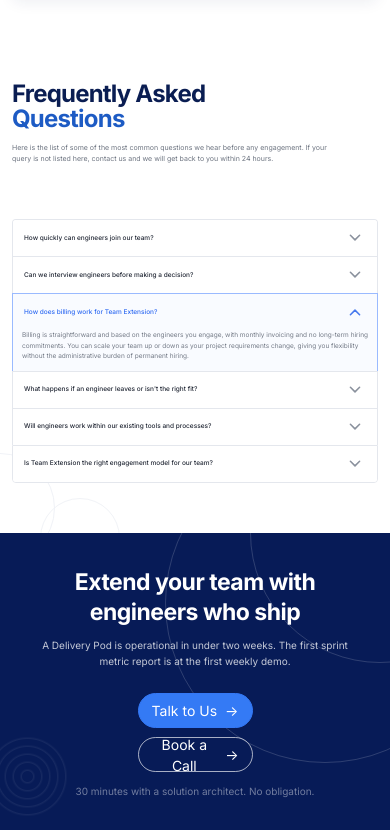
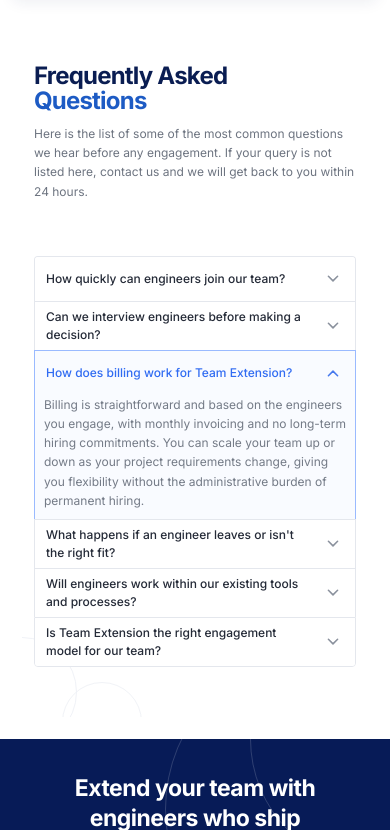
Before and after one commit to prabhatrana666/Assignment-Vinove, a React (Vite) app: page / in a window 390 px wide. Shown: the part 5294-6124 px from the top of the page. Built offline with nearby package versions, Linux system fonts and the light colour scheme.

Commit message:
PROOF SECTION START

```diff
--- a/src/components/extend_team/Extend.css
+++ b/src/components/extend_team/Extend.css
@@ -921,10 +921,11 @@ button {
 
   .hero-btn {
     width: 115px;
+    font-size: 12px;
   }
 
   .hero-note {
-    font-size: 10px;
+    font-size: 11px;
   }
 
 
--- a/src/components/proof/Proof.css
+++ b/src/components/proof/Proof.css
@@ -623,7 +623,8 @@
     }
 
     .proof-faq-section {
-        padding: 40px 0 50px;
+        padding: 0px 0 50px;
+        margin: 22px;
     }
 
     .proof-faq-intro {
@@ -636,7 +637,7 @@
 
     .proof-faq-intro p {
         max-width: 330px;
-        font-size: 7px;
+        font-size: 12px;
     }
 
     .proof-faq-list {
@@ -645,12 +646,12 @@
 
     .proof-faq-question {
         min-height: 36px;
-        padding: 0 11px;
-        font-size: 7px;
+        padding: 6px 11px;
+        font-size: 12px;
     }
 
     .proof-faq-answer p {
-        font-size: 6.5px;
+        font-size: 12px;
         line-height: 1.6;
     }
 
@@ -707,7 +708,7 @@
     }
 
     .proof-faq-question {
-        font-size: 6.5px;
+        font-size: 12px;
     }
 
 }
```
